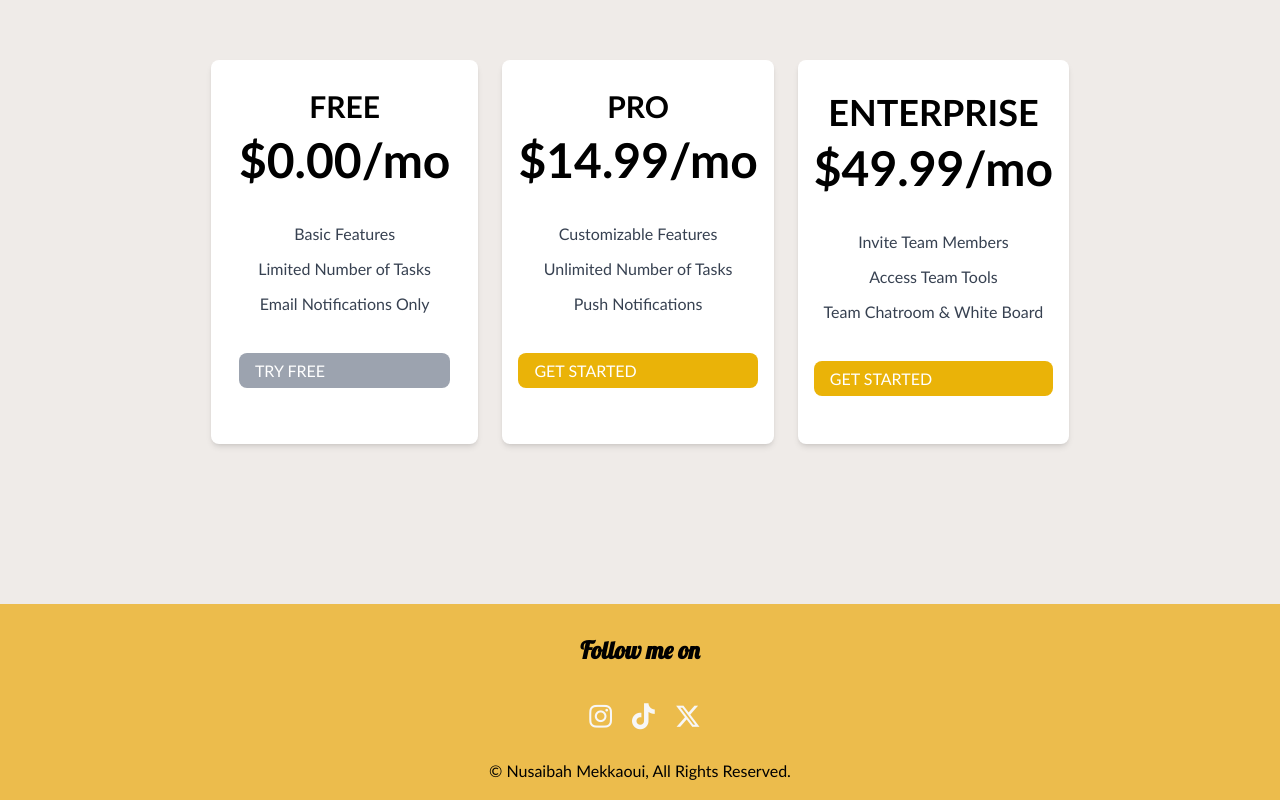
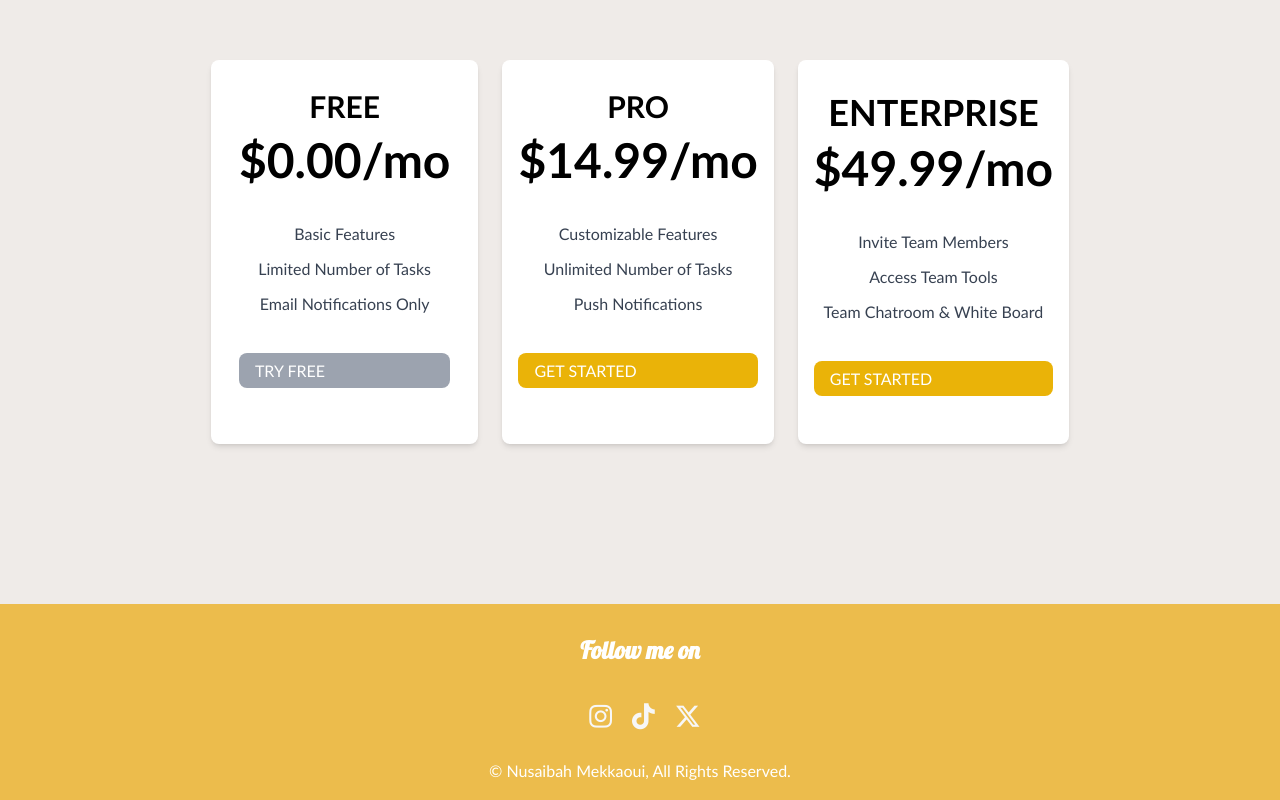
Before and after one commit to NMekks/elevvo-internship-task3-taskflow, a React (Create React App) app: page / in a window 1280 px wide. Shown: the part 2441-3241 px from the top of the page. Built offline with nearby package versions, Linux system fonts and the light colour scheme.

Commit message:
fixed footer styling and removed to-do-list

```diff
--- a/src/App.js
+++ b/src/App.js
@@ -1,5 +1,3 @@
-//todo list: optimize the application to suit mobiles and tablets
-
 import React from 'react';
 import TaskFlow from './TaskFlow';
 import Footer from './Footer';
--- a/src/Footer.js
+++ b/src/Footer.js
@@ -2,7 +2,7 @@ import React from "react";
 
 const Footer = () => {
   return (
-    <footer className="flex justify-center text-center align-content-center">
+    <footer className="flex justify-center text-center align-content-center text-white">
       <div id="rightfooter">
         <h3 className="md:text-3xl lg:text-2xl ">Follow me on</h3>
         <div id="social-media-footer">
```
